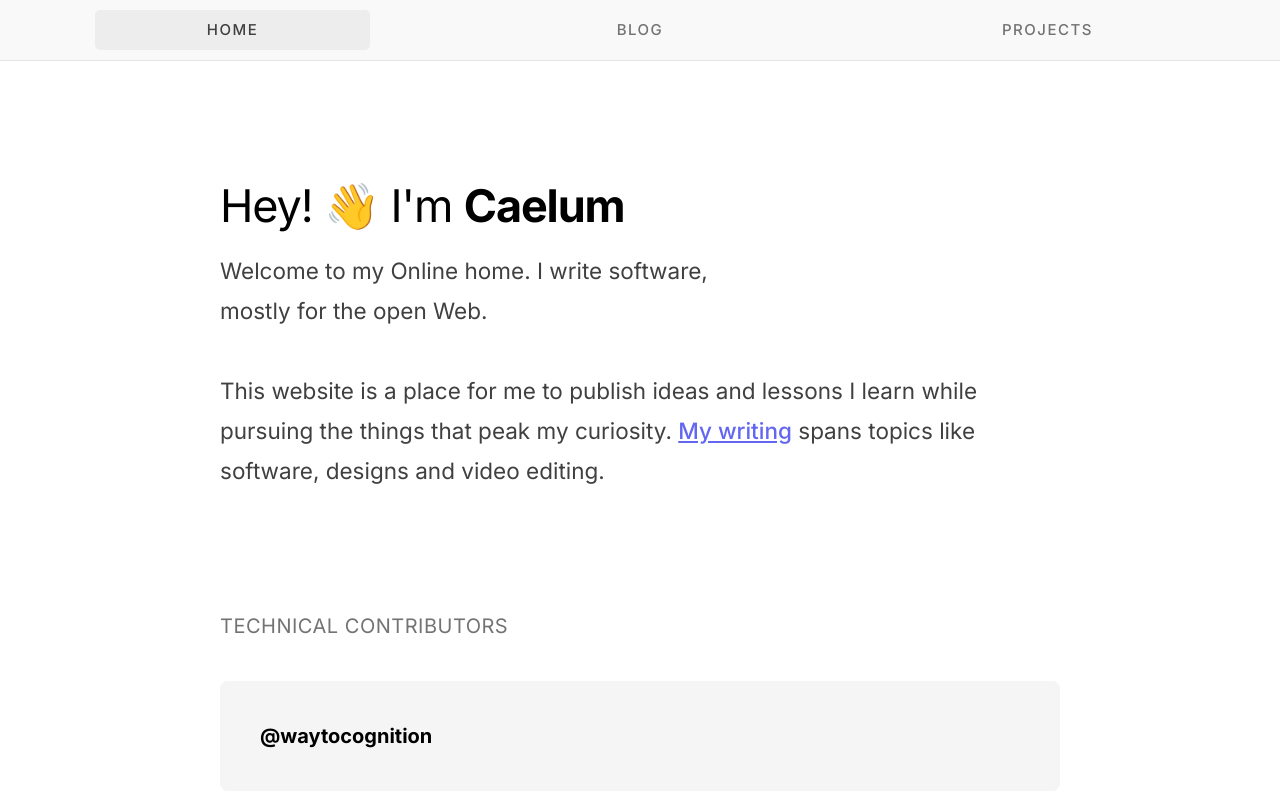
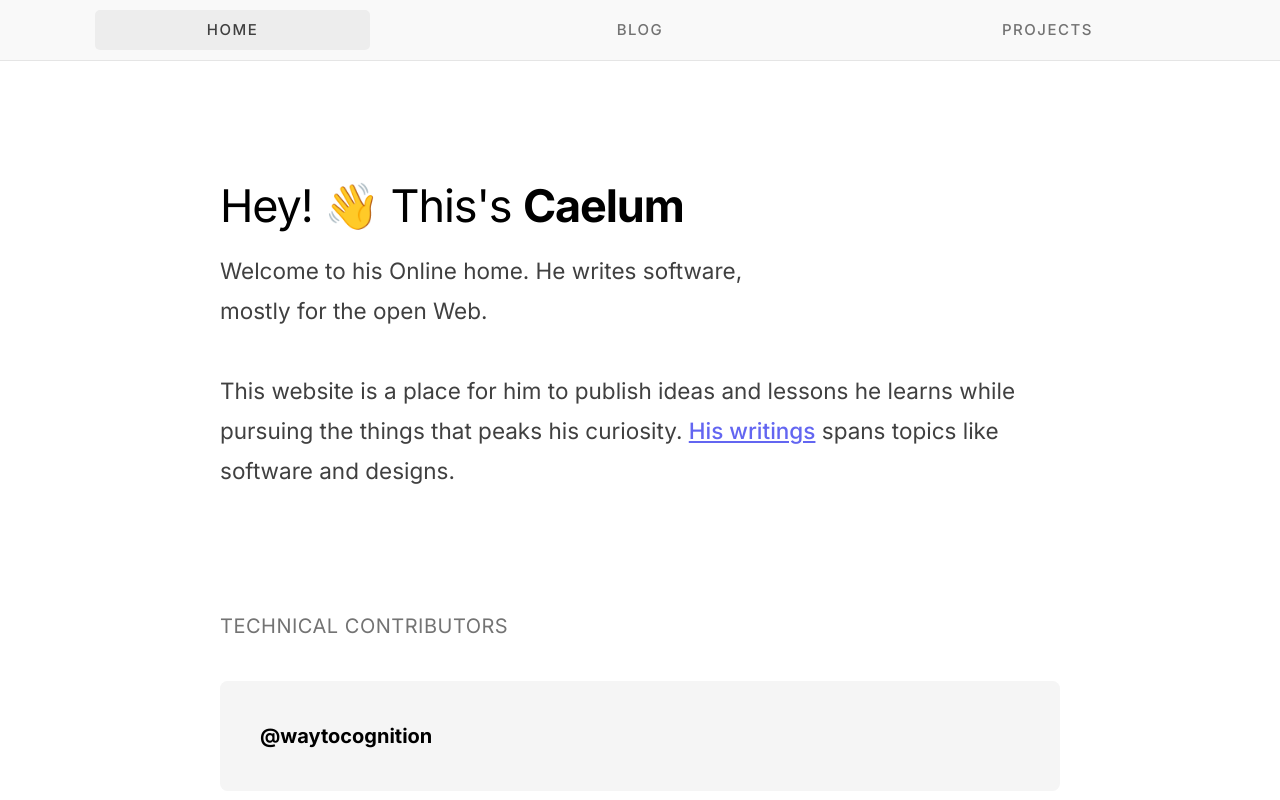
Before and after one commit to caelumpirata/next.js-blog-powered-by-MDX, a Next.js app: page / in a window 1280 px wide. Shown: the top 800 px of the page. Built offline with nearby package versions, Linux system fonts and the light colour scheme; no server answers.

Commit message:
update bio

```diff
--- a/pages/index.js
+++ b/pages/index.js
@@ -62,10 +62,10 @@ export default function Home() {
           <header className="flex flex-col-reverse justify-between sm:flex-row sm:items-center">
             <div className="sm:max-w-md">
               <h1 className="font-regular mt-4 text-black dark:text-white text-4xl tracking-tight sm:mt-0">
-                Hey! <span>👋</span> I&apos;m <b>Caelum</b>
+                Hey! <span>👋</span> This&apos;s <b>Caelum</b>
               </h1>
               <p className="prose dark:prose-dark md:prose-lg mt-8 sm:mt-4">
-                Welcome to my Online home. I write software, mostly for the open
+                Welcome to his Online home. He writes software, mostly for the open
                 Web.
               </p>
             </div>
@@ -74,9 +74,9 @@ export default function Home() {
 
           <div className="prose dark:prose-dark sm:prose-lg sm:mt-8">
             <p >
-              This website is a place for me to publish ideas and lessons I learn while pursuing the things that
-              peak my curiosity. <Link href="/blog">My writing</Link> spans
-              topics like software, designs and video editing.
+              This website is a place for him to publish ideas and lessons he learns while pursuing the things that
+              peaks his curiosity. <Link href="/blog">His writings</Link> spans
+              topics like software and designs.
             </p>
 
           </div>
```
